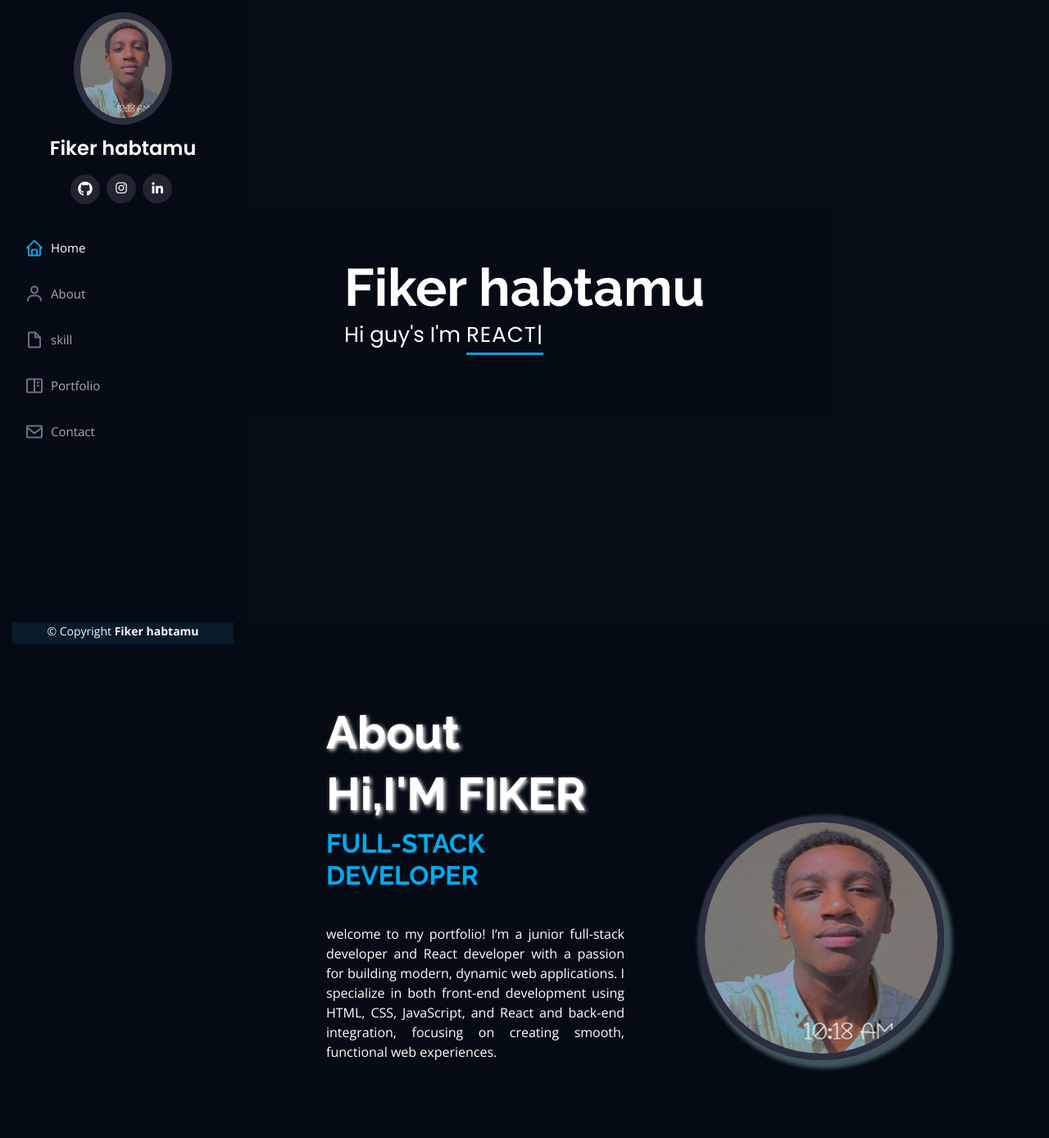
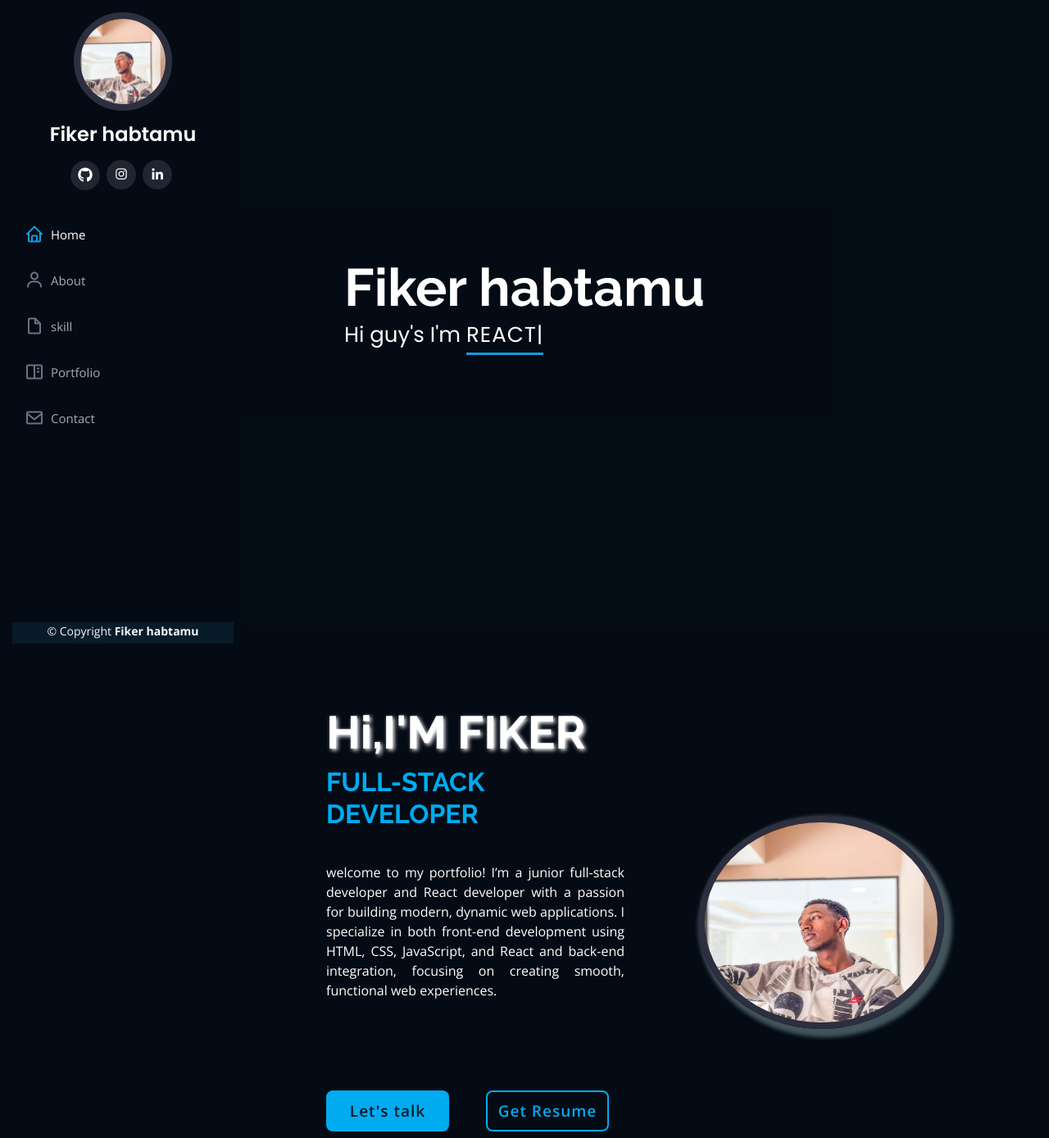
Before and after one commit to Fiker-habtamu/Portfolio_website, a plain HTML site: page index.html in a window 1280 px wide. Shown: the top 1388 px of the page at 82% size. Drawn offline with nearby package versions, Linux system fonts and the light colour scheme.

Commit message:
Change profil pic and some change

```diff
--- a/index.html
+++ b/index.html
@@ -67,7 +67,7 @@
       <div class="d-flex flex-column">
         <div class="profile">
           <img
-            src="assets/img/fiker.jpg"
+            src="assets/img/fkr.jpg"
             alt=""
             class="img-fluid rounded-circle"
           />
@@ -148,7 +148,6 @@
       <section id="about" class="about">
         <section class="home">
           <div class="home-content">
-          <h1>About</h1>
             <h1>Hi,I'M FIKER</h1>
             <h3>FULL-STACK DEVELOPER</h3>
             <p>  <div class="section-title">
@@ -193,7 +192,7 @@
                 </div>
               </div>
             </div>
-          </div> -->
+          </di v> -->
 
             </p>
             <div class="btn-box">
@@ -207,7 +206,7 @@
             <a href="https://www.linkedin.com/"><i class='bx bxl-linkedin'></i></a>
         </div>
         <div class="home-imghover">
-          <img src="./assets/img/fiker.jpg" height="500px" class="img1">
+          <img src="./assets/img/fkr.jpg" height="500px" class="img1">
         </div>
     </section>
         <!-- <div class="container">
```
Also changed, not shown: assets/img/fkr.jpg (added), 1 other file.
